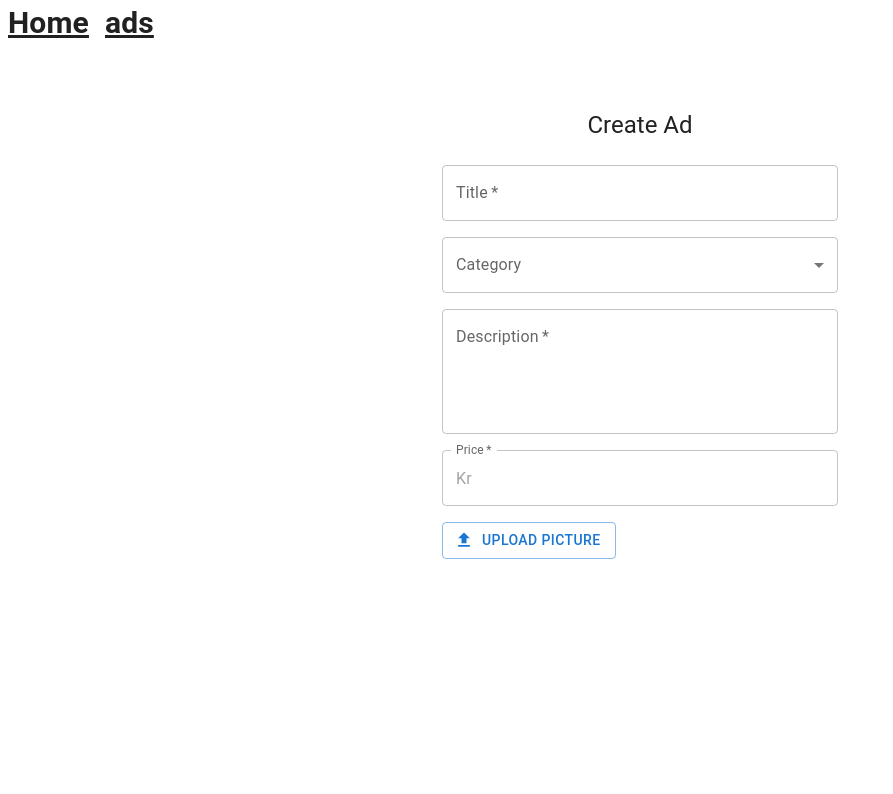
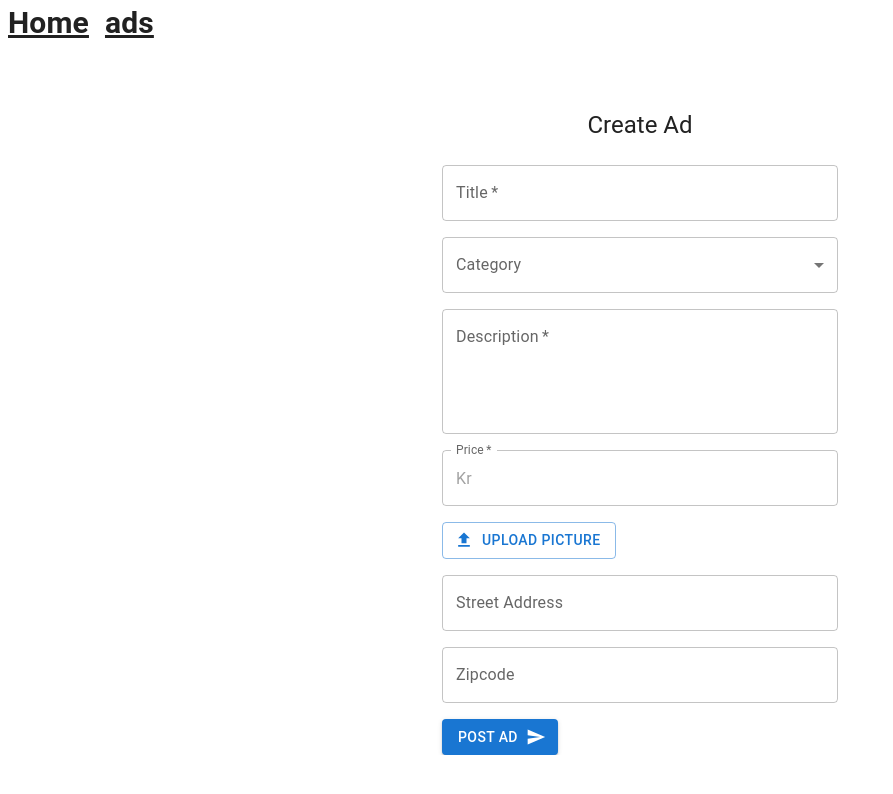
Before and after one commit to stromseng/Lendables-pu-project, a Next.js app: page /createad in a window 1280 px wide. Shown: the top 794 px of the page, without its empty margins (0-893 px from the left). Built offline with nearby package versions, Linux system fonts and the light colour scheme.

Commit message:
feat: :sparkles: Add "Street Address" field, "zipcode" field and a "Post ad" button

```diff
--- a/src/app/createad/page.jsx
+++ b/src/app/createad/page.jsx
@@ -20,6 +20,7 @@ import Typography from '@mui/material/Typography';
 import TextareaAutosize from '@mui/base/TextareaAutosize';
 
 import FileUploadIcon from '@mui/icons-material/FileUpload';
+import SendIcon from '@mui/icons-material/Send';
 
 const theme = createTheme();
 
@@ -122,6 +123,22 @@ export default function Page() {
                   <input type="file" hidden />
                 </Button>
               </Grid>
+              <Grid item xs={12}>
+                <TextField fullWidth id="outlined" label="Street Address" />
+              </Grid>
+              <Grid item xs={12}>
+                <TextField fullWidth id="outlined" label="Zipcode" />
+              </Grid>
+
+              <Grid item xs={12}>
+                <Button
+                  variant="contained"
+                  color="primary"
+                  endIcon={<SendIcon />}
+                >
+                  Post ad
+                </Button>
+              </Grid>
             </Grid>
           </Box>
         </Box>
```
